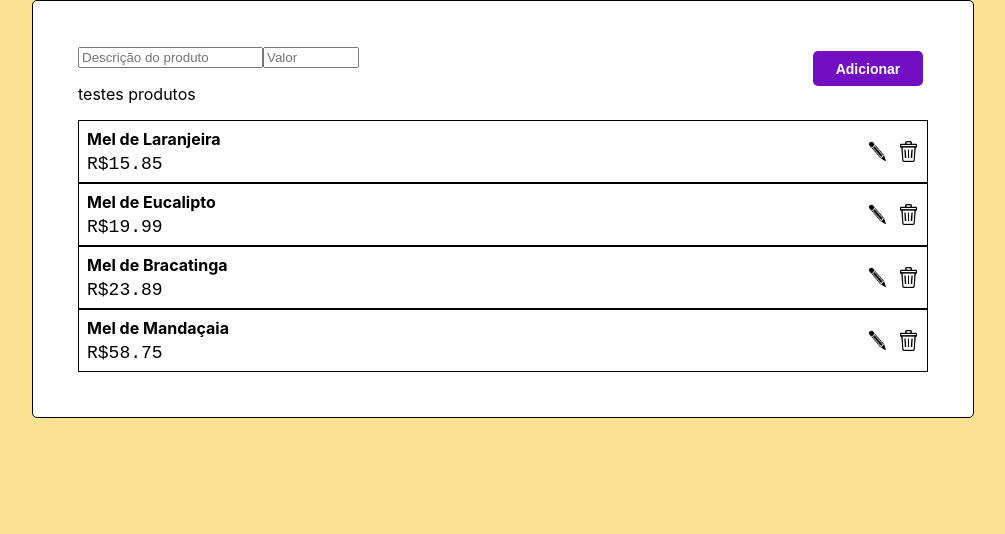
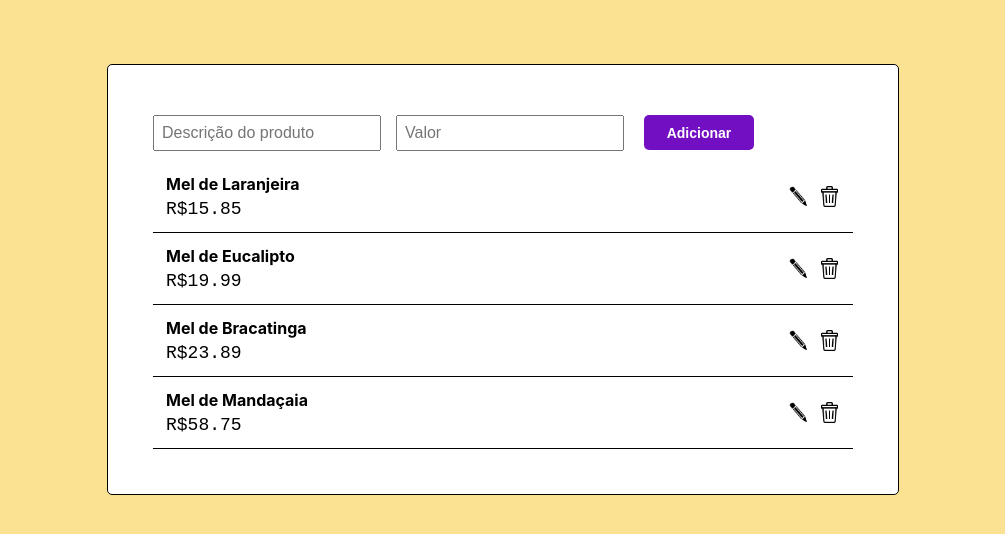
Before and after one commit to bitencourt98/ReactTest, a React (Create React App) app: page / in a window 1280 px wide. Shown: the top 534 px of the page, without its empty margins (137-1142 px from the left). Built offline with nearby package versions, Linux system fonts and the light colour scheme.

Commit message:
style finished

```diff
--- a/src/component/Products.jsx
+++ b/src/component/Products.jsx
@@ -6,7 +6,6 @@ const Products = ({products}) => {
     console.log(products);
     return (
         <>
-            <p> testes produtos</p>
             {products.map(product => <Product product={product} />)}
         </>
      );
--- a/src/css/button.css
+++ b/src/css/button.css
@@ -16,7 +16,6 @@
 
     background-size: contain;
     background-repeat: no-repeat;
-    float: right;
 }
 
 .edit{
@@ -25,6 +24,8 @@
 
     width: 5px;
     height: 5px;
+
+    float: right;
 }
 
 .erase{
@@ -33,4 +34,5 @@
 
     width: 5px;
     height: 5px;
+    float: right;
 }
--- a/src/css/form-container.css
+++ b/src/css/form-container.css
@@ -1,13 +1,14 @@
 .formContainer{
     margin: auto;
+    margin-top: 5%;
     padding: 45px;
 
     border: 1px solid black;
     border-radius: 5px;
     background-color: white;
 
-    max-width: 850px;
-    min-width: 300px;
+    max-width: 700px;
+    min-width: 450px;
     height: auto;
 
 }
--- a/src/css/inputHead.css
+++ b/src/css/inputHead.css
@@ -1,9 +1,16 @@
-.inputHead{
+.inputHead {
+}
 
-
+.input {
+    margin: 0px 15px 10px 0px;
+    width: 30%;
+    font-size: 1rem;
+    padding: 7px;
 
 }
 
-.input{
-
+input::-webkit-outer-spin-button,
+input::-webkit-inner-spin-button {
+  -webkit-appearance: none;
+  margin: 0;
 }
--- a/src/css/product-list.css
+++ b/src/css/product-list.css
@@ -10,6 +10,14 @@
 }
 
 .table{
-    border: 1px solid;
+    border-bottom: 1px solid;
+    padding: 5px;
+
     width: 100%;
+
 }
+
+.table:hover{
+    /* font-style: italic; */
+
+}
```
